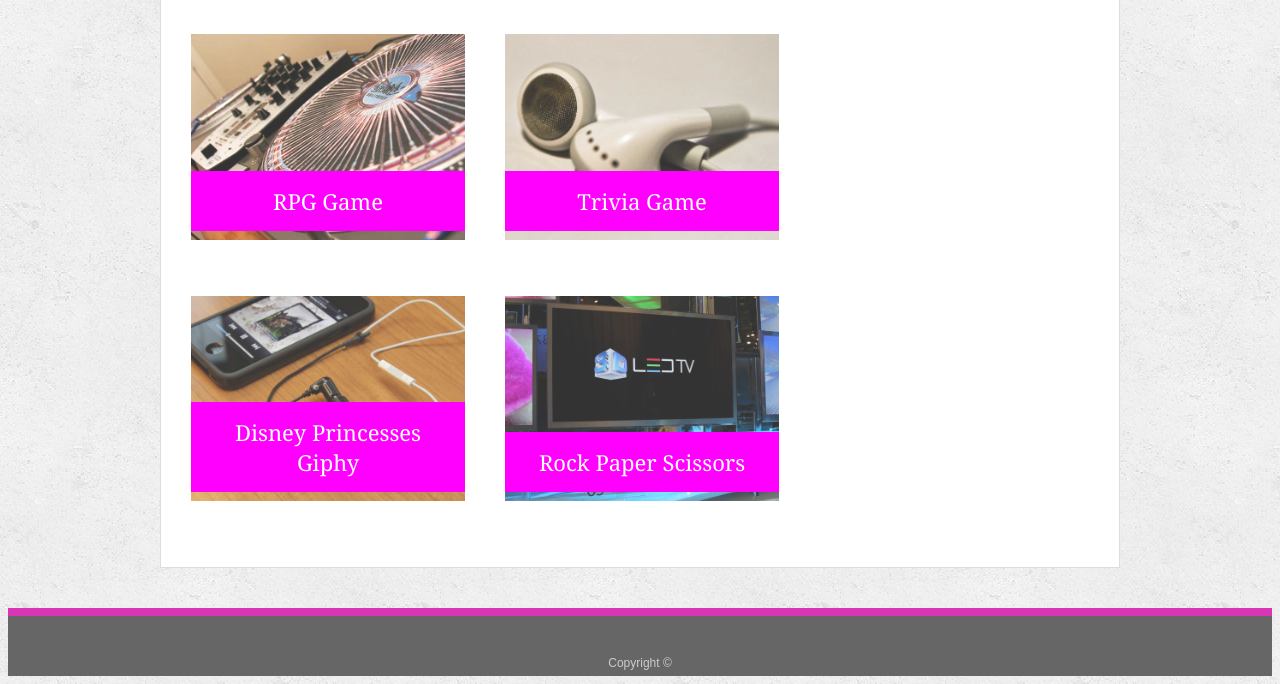
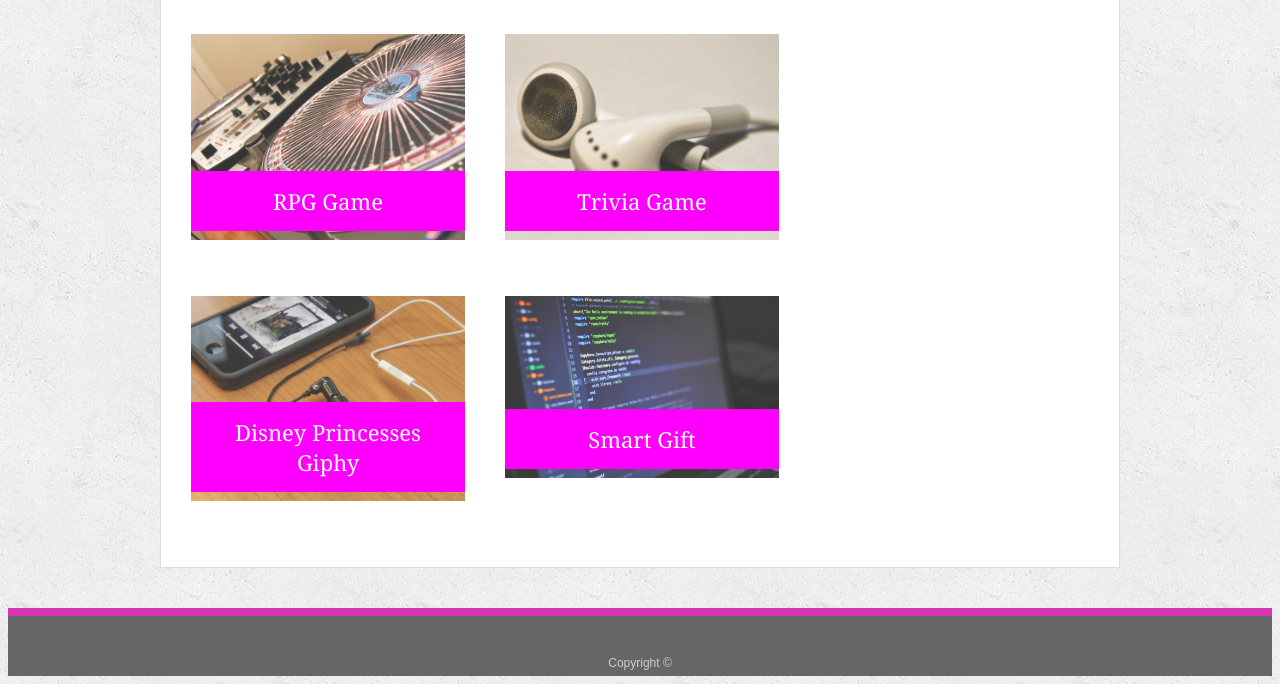
Before and after one commit to Mouna-AIT/Responsive-Portfolio, a plain HTML site: page portfolio.html in a window 1280 px wide. Shown: the part 533-1217 px from the top of the page. Drawn offline with Linux system fonts and the light colour scheme.

Commit message:
added Smart Girft app

```diff
--- a/portfolio.html
+++ b/portfolio.html
@@ -51,15 +51,16 @@
                 </a>
             </div>
             <div class="work">
-        <a href="https://github.com/Mouna-AIT/GifTastic-.git">
+                <a href="https://mouna-ait.github.io/GifTastic-/">
                     <img src="assets/images/technics-q-c-640-480-7.jpg" alt="Rutgers Info Widget">
                     <h3>Disney Princesses Giphy</h3>
                 </a>
             </div>
             <div class="work">
-        <img src="assets/images/technics-q-c-640-480-9.jpg" alt="Rock Paper Scissors">
-
-        <h3>Rock Paper Scissors</h3>
+                <a href="https://mouna-ait.github.io/Cayenne/">
+                    <img src="assets/images/artificial-intelligence-blur-close-up-546819.jpg" alt="Smart app">
+                    <h3>Smart Gift</h3>
+                </a>
             </div>
 
         </section>
```
Also changed, not shown: assets/images/artificial-intelligence-blur-close-up-546819.jpg (added). Lines whose indentation alone changed are shown as unchanged.
